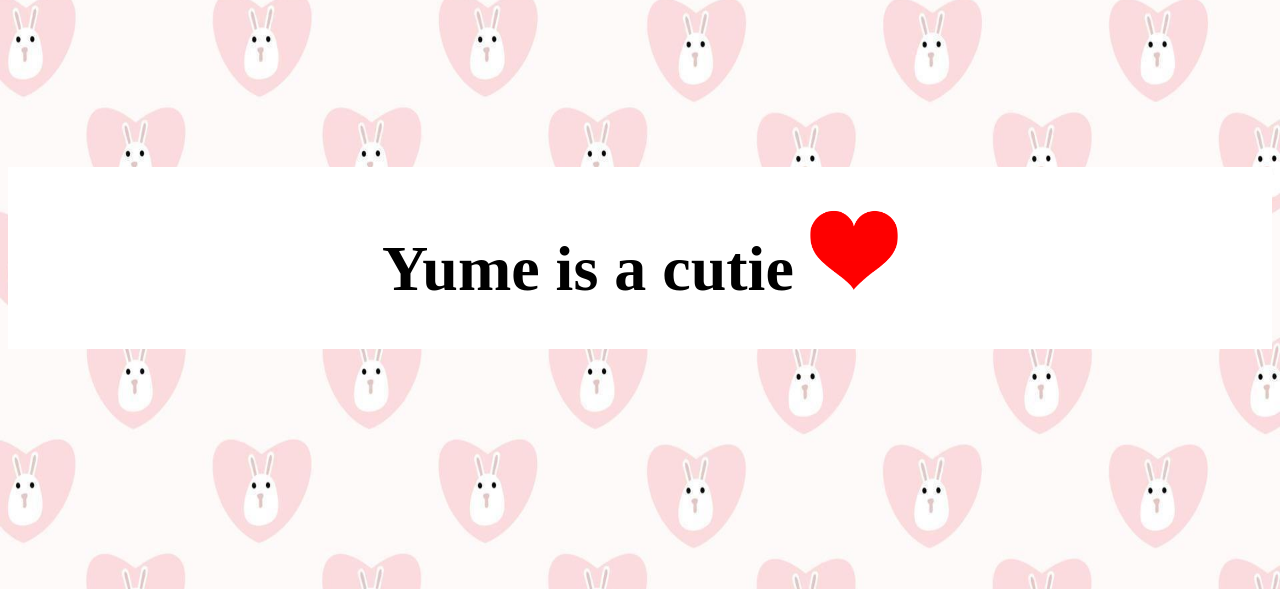
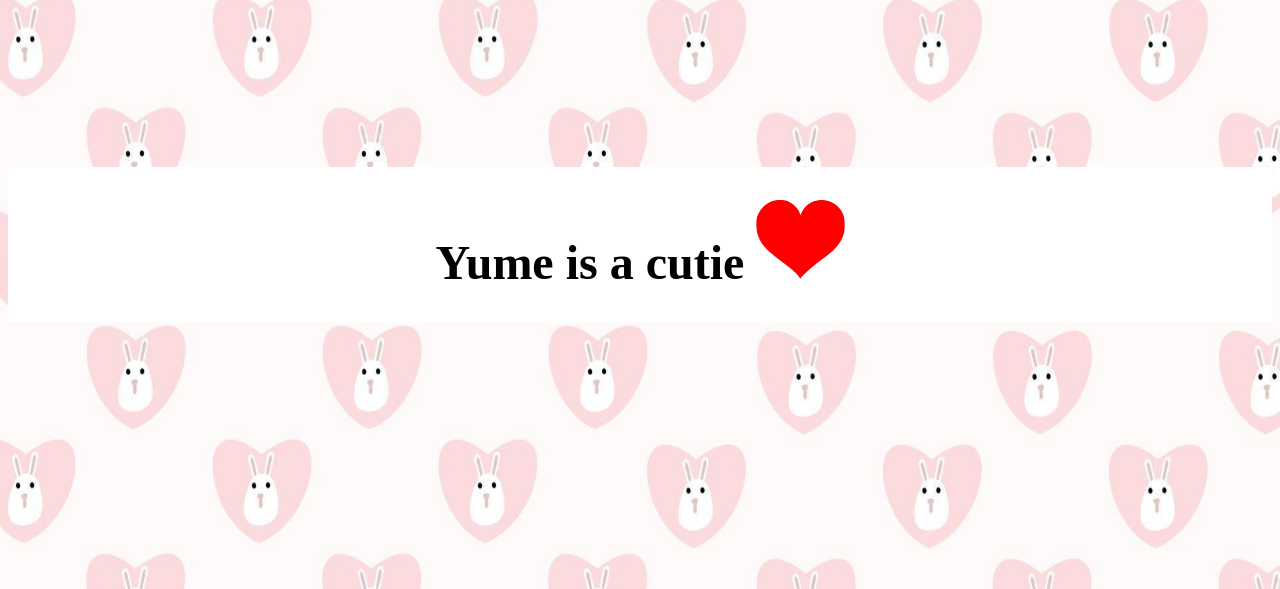
Before and after one commit to Yogurtshi/Modul293, a PHP site: page / in a window 1280 px wide. Shown: the part 185-774 px from the top of the page. Run offline with PHP 8.4, Linux system fonts and the light colour scheme; some web fonts are replaced.

Commit message:
Update stylesheet.css

```diff
--- a/css/stylesheet.css
+++ b/css/stylesheet.css
@@ -20,6 +20,6 @@ main {
   display: flex;
   justify-content: center;
   margin-top: 22rem;
-  font-size: xx-large;
+  font-size: x-large;
   background-color: white;
 }
```
